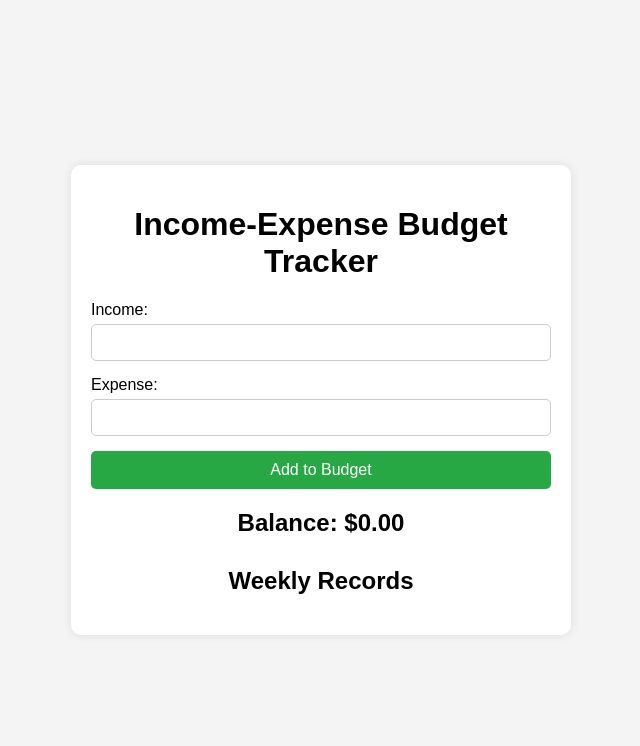
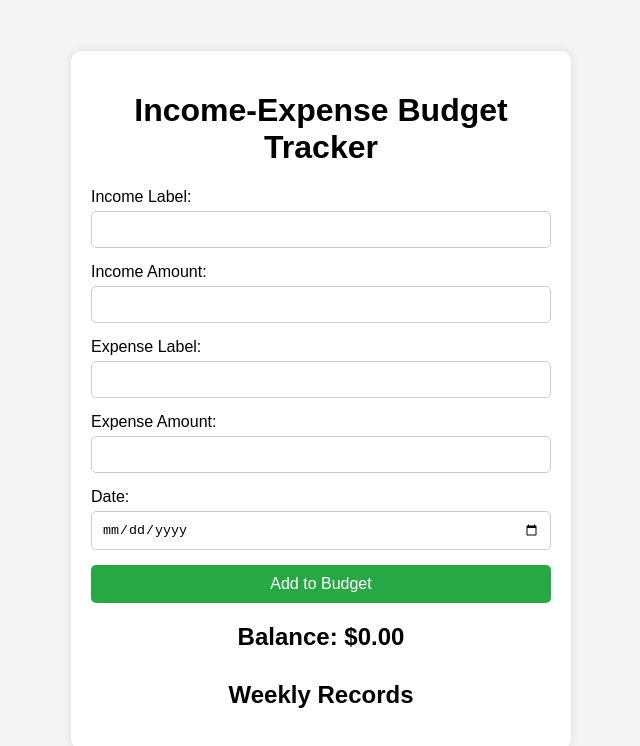
Before and after one commit to goodlourdt/budget-expense-tracker, a plain HTML site: page index.html in a window 1280 px wide. Shown: the whole page, without its empty margins (319-959 px from the left). Drawn offline with Linux system fonts and the light colour scheme.

Commit message:
Update index.html

```diff
--- a/index.html
+++ b/index.html
@@ -11,12 +11,24 @@
         <h1>Income-Expense Budget Tracker</h1>
         <form id="budget-form">
             <div class="input-group">
-                <label for="income">Income:</label>
+                <label for="income-label">Income Label:</label>
+                <input type="text" id="income-label" name="income-label" required>
+            </div>
+            <div class="input-group">
+                <label for="income">Income Amount:</label>
                 <input type="number" id="income" name="income" required>
             </div>
             <div class="input-group">
-                <label for="expense">Expense:</label>
+                <label for="expense-label">Expense Label:</label>
+                <input type="text" id="expense-label" name="expense-label" required>
+            </div>
+            <div class="input-group">
+                <label for="expense">Expense Amount:</label>
                 <input type="number" id="expense" name="expense" required>
+            </div>
+            <div class="input-group">
+                <label for="date">Date:</label>
+                <input type="date" id="date" name="date" required>
             </div>
             <button type="submit">Add to Budget</button>
         </form>
```
